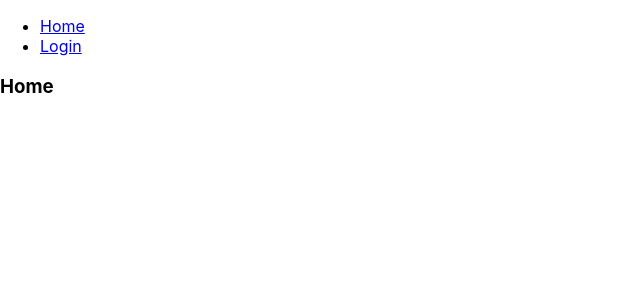
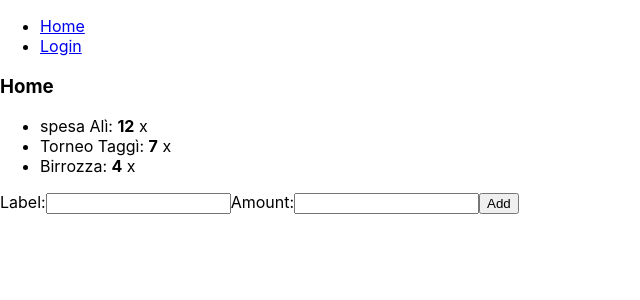
Before and after one commit to albertodeago/despesas, a React (Create React App) app: page /home in a window 1280 px wide. Shown: the top 300 px of the page, without its empty margins (0-640 px from the left). Built offline with nearby package versions, Linux system fonts and the light colour scheme.

Commit message:
Kind of todo-app with redux

```diff
--- a/package.json
+++ b/package.json
@@ -3,6 +3,7 @@
   "version": "0.1.0",
   "private": true,
   "dependencies": {
+    "@reduxjs/toolkit": "^1.6.1",
     "@testing-library/jest-dom": "^5.11.4",
     "@testing-library/react": "^11.1.0",
     "@testing-library/user-event": "^12.1.10",
@@ -10,9 +11,11 @@
     "@types/node": "^12.0.0",
     "@types/react": "^17.0.20",
     "@types/react-dom": "^17.0.0",
+    "@types/react-redux": "^7.1.18",
     "@types/react-router-dom": "^5.1.8",
     "react": "^17.0.2",
     "react-dom": "^17.0.2",
+    "react-redux": "^7.2.5",
     "react-router-dom": "^5.3.0",
     "react-scripts": "4.0.3",
     "typescript": "^4.1.2",
--- a/src/App.tsx
+++ b/src/App.tsx
@@ -6,29 +6,16 @@ import {
     Redirect,
     Link
 } from 'react-router-dom';
+import { TypedUseSelectorHook, useSelector } from 'react-redux'
+import type { RootState } from './app/store'
 import { Authentication, Home } from "./pages"
-import { UserContext, UserContextType } from './contexts/UserContext';
 import './App.css';
 
+const useAppSelector: TypedUseSelectorHook<RootState> = useSelector
 
-class App extends React.Component<{}, UserContextType> {
-    constructor(props: {}) {
-        super(props)
+function App() {
+    const user = useAppSelector(state => state.user.user)
 
-        this.state = {
-            user: null,
-            updateUser: () => {
-                console.log('update user')
-                this.setState(state => ({
-                    user: state.user === null
-                        ? {username: 'Pippo'}
-                        : null
-                }))
-            }
-        }
-    }
-
-    render() {
     return (
         <Router>
             <div>
@@ -44,14 +31,13 @@ class App extends React.Component<{}, UserContextType> {
                 </nav>
             </div>
 
-                <UserContext.Provider value={this.state}>
             <Switch>
                 <Route
                     exact
                     path="/"
                     render={() => {
                         return (
-                                    this.state.user
+                            user
                                 ? <Redirect to="/home" />
                                 : <Redirect to="/login" />
                         )
@@ -65,10 +51,8 @@ class App extends React.Component<{}, UserContextType> {
                     <Authentication />
                 </Route>
             </Switch>
-                </UserContext.Provider>
         </Router>
     )
 }
-}
 
 export default App;
--- /dev/null
+++ b/src/api/expenses.ts
@@ -0,0 +1,35 @@
+import { Expense } from "../features/expenses"
+
+const list = [{
+    id: '1',
+    label: 'spesa Alì',
+    amount: 12
+}, {
+    id: '2',
+    label: 'Torneo Taggì',
+    amount: 7
+}, {
+    id: '3',
+    label: 'Birrozza',
+    amount: 4
+}]
+
+export const ExpensesApi = {
+    fetch() {
+        return new Promise(resolve => {
+            setTimeout(() => resolve(list.slice()), 1500)
+        })
+    },
+    add(e: Expense): Promise<void> {
+        return new Promise(resolve => {
+            setTimeout(() => {
+                resolve()
+            }, 1500)
+        })
+    },
+    remove(): Promise<void> {
+        return new Promise(resolve => {
+            setTimeout(() => resolve(), 1500)
+        })
+    }
+}
--- /dev/null
+++ b/src/app/store.ts
@@ -0,0 +1,14 @@
+import { configureStore } from '@reduxjs/toolkit'
+import userReducer from '../features/user'
+import expensesReducer from '../features/expenses'
+
+const store = configureStore({
+    reducer: {
+        user: userReducer,
+        expenses: expensesReducer
+    }
+})
+
+export type RootState = ReturnType<typeof store.getState>
+export type AppDispatch = typeof store.dispatch
+export default store
--- a/src/contexts/UserContext.ts
+++ /dev/null
@@ -1,15 +0,0 @@
-import React from "react"
-
-export interface User {
-    username: string
-}
-
-export type UserContextType = {
-    user: User | null,
-    updateUser: () => void
-}
-
-export const UserContext = React.createContext<UserContextType>({
-    user: null,
-    updateUser: () => {}
-})
--- /dev/null
+++ b/src/features/expenses.ts
@@ -0,0 +1,80 @@
+import { createSlice, PayloadAction, createAsyncThunk } from '@reduxjs/toolkit'
+import type { RootState } from '../app/store'
+import { ExpensesApi } from '../api/expenses'
+
+export interface Expense {
+    id: string,
+    label: string,
+    amount: number
+}
+
+interface ExpenseState {
+    list: Array<Expense>,
+    status: 'idle' | 'loading' | 'succeeded' | 'failed',
+    error: null | string
+}
+
+const initialState: ExpenseState = {
+    list: [],
+    status: 'idle',
+    error: null
+}
+
+export const fetchExpenses = createAsyncThunk('expenses/fetch', async() => {
+    console.log('Fetching expsenses')
+    const res = await ExpensesApi.fetch()
+    console.log('Result:', res)
+    return res as Array<Expense>
+})
+
+export const addExpense = createAsyncThunk('expenses/add', async(exp: Expense) => {
+    console.log('Adding expense', exp)
+    await ExpensesApi.add(exp)
+    return exp
+})
+
+export const expenseSlice = createSlice({
+    name: 'expenses',
+    initialState,
+    reducers: {
+        add: (state, action: PayloadAction<Expense>) => {
+            state.list.unshift(action.payload)
+        },
+        remove: (state, action: PayloadAction<string>) => {
+            const i = state.list.findIndex(e => e.id === action.payload)
+            state.list.splice(i, 1)
+        }
+    },
+    extraReducers(builder) {
+        builder
+            .addCase(fetchExpenses.pending, (state, action) => {
+                state.status = 'loading'
+            })
+            .addCase(fetchExpenses.fulfilled, (state, action) => {
+                state.status = 'succeeded'
+                state.list = action.payload
+            })
+            .addCase(fetchExpenses.rejected, (state, action) => {
+                state.status = 'failed'
+                state.error = 'Error man'
+            })
+            .addCase(addExpense.pending, (state, action) => {
+                state.status = 'loading'
+            })
+            .addCase(addExpense.fulfilled, (state, action) => {
+                state.status = 'succeeded'
+                state.list = state.list.slice().concat([action.payload])
+            })
+            .addCase(addExpense.rejected, (state, action) => {
+                state.status = 'failed'
+                state.error = 'Error man'
+            })
+    }
+})
+
+export const {
+    add,
+    remove
+} = expenseSlice.actions
+export const selectExpenses = (state: RootState) => state.expenses.list
+export default expenseSlice.reducer
--- /dev/null
+++ b/src/features/user.ts
@@ -0,0 +1,31 @@
+import { createSlice, PayloadAction } from '@reduxjs/toolkit'
+import type { RootState } from '../app/store'
+
+interface User {
+    username: string
+}
+interface UserState {
+    user: User | null
+}
+
+const initialState: UserState = {
+    user: { username: 'Faccia da culo' }
+}
+
+export const userSlice = createSlice({
+    name: 'user',
+    initialState,
+    reducers: {
+        login: (state, action: PayloadAction<User>) => {
+            state.user = action.payload
+        },
+        logout: (state) => { state.user = null}
+    }
+})
+
+export const {
+    login,
+    logout
+} = userSlice.actions
+export const selectUser = (state: RootState) => state.user
+export default userSlice.reducer
--- a/src/index.tsx
+++ b/src/index.tsx
@@ -3,10 +3,14 @@ import ReactDOM from 'react-dom';
 import './index.css';
 import App from './App';
 import reportWebVitals from './reportWebVitals';
+import store from './app/store'
+import { Provider } from 'react-redux'
 
 ReactDOM.render(
   <React.StrictMode>
-    <App />
+    <Provider store={store}>
+      <App />
+    </Provider>
   </React.StrictMode>,
   document.getElementById('root')
 );
--- a/src/pages/Authentication.tsx
+++ b/src/pages/Authentication.tsx
@@ -1,16 +1,32 @@
-import { UserContext } from "../contexts/UserContext";
+import { TypedUseSelectorHook, useSelector, useDispatch } from 'react-redux'
+import type { RootState, AppDispatch } from '../app/store'
+import { login, logout } from '../features/user'
+
+const useAppDispatch = () => useDispatch<AppDispatch>()
+const useAppSelector: TypedUseSelectorHook<RootState> = useSelector
 
 export function Authentication() {
+    const user = useAppSelector(state => state.user.user)
+    const dispatch = useAppDispatch()
+
     return (
-        <UserContext.Consumer>
-            {({user, updateUser}) => (
-                <div>
-                    <h3>Login Page</h3>
-                    <div>current user: {user && user.username || "no user"}</div>
-                    <button onClick={() => updateUser()}>Login</button>
-                </div>
-            )}
-        </UserContext.Consumer>
-
+        <div>
+            <h3>Login Page</h3>
+            {user
+                ? (
+                    <div>
+                        Hello {user.username}
+                        <br />
+                        <button onClick={() => dispatch(logout())}>Logout</button>
+                    </div>
+                )
+                : (
+                    <div>
+                        Login please
+                        <br />
+                        <button onClick={() => dispatch(login({ username: 'Pippo' }))}>Login</button>
+                    </div>)
+            }
+        </div>
     )
 }
--- a/src/pages/Home.tsx
+++ b/src/pages/Home.tsx
@@ -1,6 +1,73 @@
+import { useState, useEffect } from 'react'
+import { TypedUseSelectorHook, useSelector, useDispatch } from 'react-redux'
+import type { RootState, AppDispatch } from '../app/store'
+import { add, remove, Expense, fetchExpenses, addExpense } from '../features/expenses'
+
+const useAppDispatch = () => useDispatch<AppDispatch>()
+const useAppSelector: TypedUseSelectorHook<RootState> = useSelector
+
+const makeId = (length = 6) => {
+    var result           = '';
+    var characters       = 'ABCDEFGHIJKLMNOPQRSTUVWXYZabcdefghijklmnopqrstuvwxyz0123456789';
+    var charactersLength = characters.length;
+    for ( var i = 0; i < length; i++ ) {
+        result += characters.charAt(Math.floor(Math.random() *
+    charactersLength));
+    }
+    return result;
+}
 
 export function Home() {
+    const list = useAppSelector(state => state.expenses.list)
+    const dispatch = useAppDispatch()
+    const [label, setLabel] = useState('')
+    const [amount, setAmount] = useState('')
+
+    const expensesStatus = useAppSelector(state => state.expenses.status)
+
+    useEffect(() => {
+        if (expensesStatus === 'idle') {
+            dispatch(fetchExpenses())
+        }
+    }, [expensesStatus, dispatch])
+
+    const submit = (e: React.FormEvent<HTMLFormElement>) => {
+        e.preventDefault()
+
+        dispatch(addExpense({
+            id: makeId(),
+            label,
+            amount: parseInt(amount)
+        }))
+        setLabel('')
+        setAmount('')
+    }
+
     return (
-        <h3>Home</h3>
+        <div>
+            <h3>Home</h3>
+            <ul>
+                {expensesStatus === 'loading'
+                    ? <div>Loading, please wait</div>
+                    : list.length === 0
+                        ? <li>No expenses yet</li>
+                        : (list.map((exp: Expense) => (
+                            <li key={exp.id}>{exp.label}: <b>{exp.amount}</b> <span onClick={() => dispatch(remove(exp.id))}>x</span></li>
+                        )))
+                }
+            </ul>
+
+            <form onSubmit={(e) => submit(e)}>
+                <label>
+                    Label:
+                    <input type="text" value={label} onChange={e => setLabel(e.target.value)} />
+                </label>
+                <label>
+                    Amount:
+                    <input type="number" value={amount} onChange={e => setAmount(e.target.value)} />
+                </label>
+                <input type="submit" value="Add" />
+            </form>
+        </div>
     )
 }
```
Also changed, not shown: 1 other file (tests, documents, lock files or other folders). Lines whose indentation alone changed are shown as unchanged.
